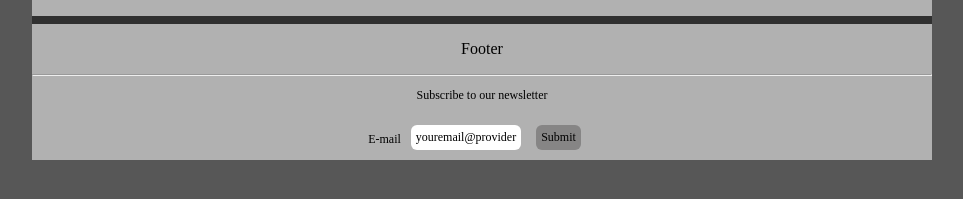
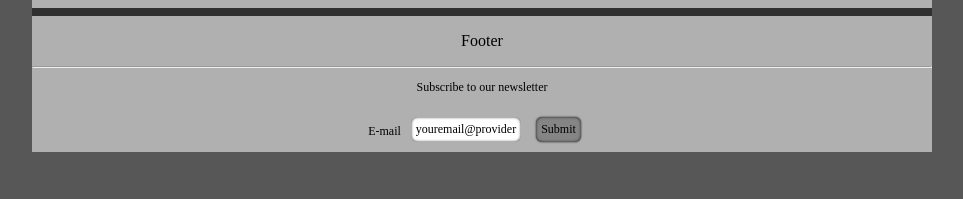
Before and after one commit to Robson1978Oiveira/avaliacao_2_bimestre, a plain HTML site: page index.html in a window 1280 px wide. Shown: the part 389-588 px from the top of the page, without its empty margins (158-1121 px from the left). Drawn offline with Linux system fonts and the light colour scheme.

Commit message:
Correção do CSS

```diff
--- a/style.css
+++ b/style.css
@@ -1,5 +1,6 @@
 .color {
-    background-color: #ccccccc5;
+    background-color: rgba(204, 204, 204, 0.77);
+    /* Corrigido para usar RGBA corretamente */
 }
 
 li {
@@ -17,14 +18,14 @@ header {
 
 body {
     text-align: center;
-    margin-left: auto;
-    margin-right: auto;
+    margin: 0 auto;
+    /* Simplificado para centralizar */
     width: 900px;
     background-color: rgb(87, 87, 87);
 }
 
 br {
-    background-color: rgb(56, 56, 56);
+    /* Removido background-color, pois não é aplicável */
 }
 
 .submit {
@@ -41,20 +42,19 @@ br {
     text-decoration-color: lightgray;
     padding: 5px;
     border-radius: 6px;
-    box-shadow: inset 3px #242424;
+    box-shadow: inset 0 0 3px #242424;
+    /* Melhorada a sombra interna */
 }
 
 .button {
-    margin-top: 10px;
-    margin-bottom: 10px;
-    margin-left: 5px;
-    margin-right: 15px;
+    margin: 10px 15px 10px 5px;
+    /* Margens combinadas em uma linha */
     padding: 5px;
     background-color: rgb(134, 133, 133);
     text-align: center;
     border-radius: 6px;
-    box-shadow: 2px;
-    box-shadow: inset 3px #242424;
+    box-shadow: 0 0 2px #242424, inset 0 0 3px #242424;
+    /* Adicionada a sombra externa corretamente */
 }
 
 .button:hover {
```
